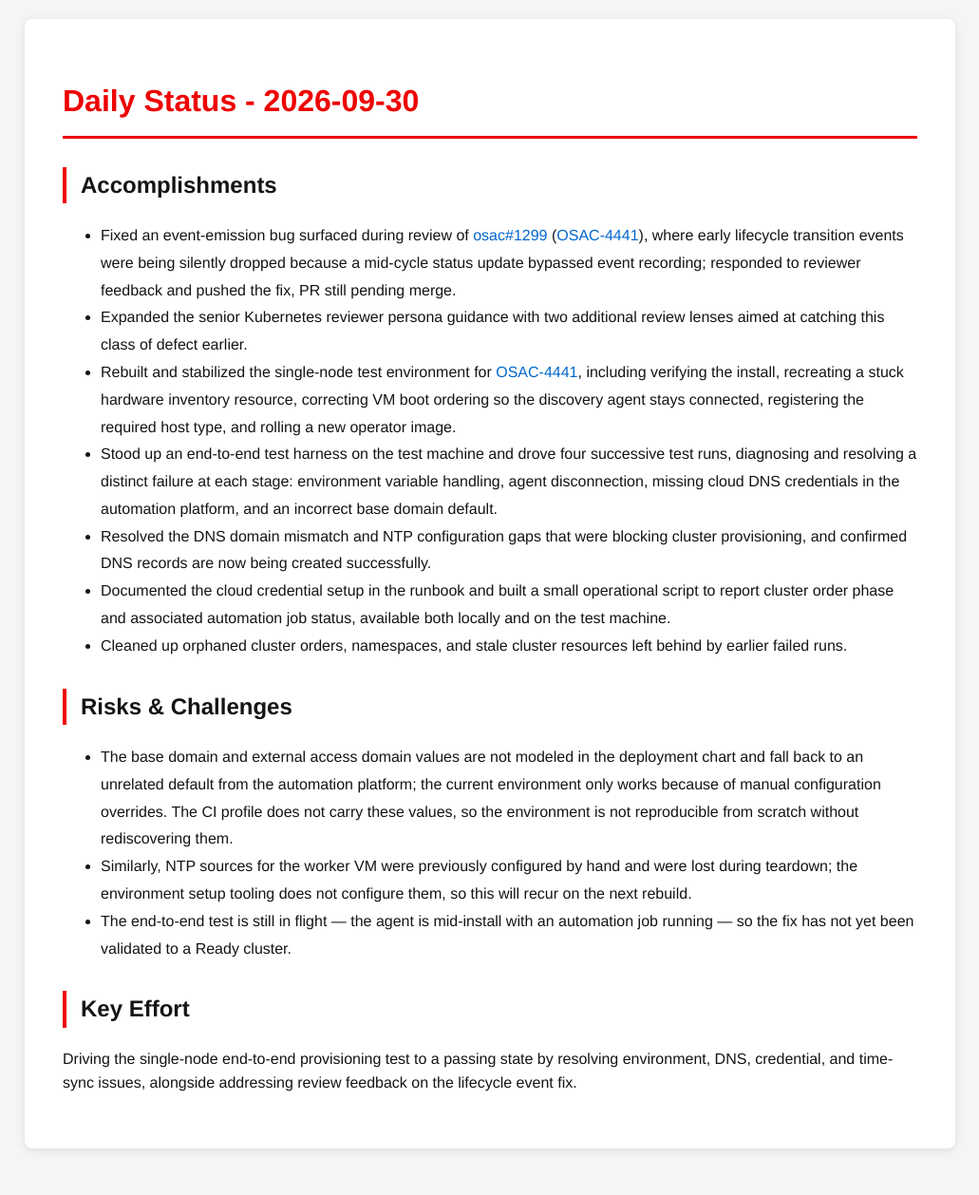
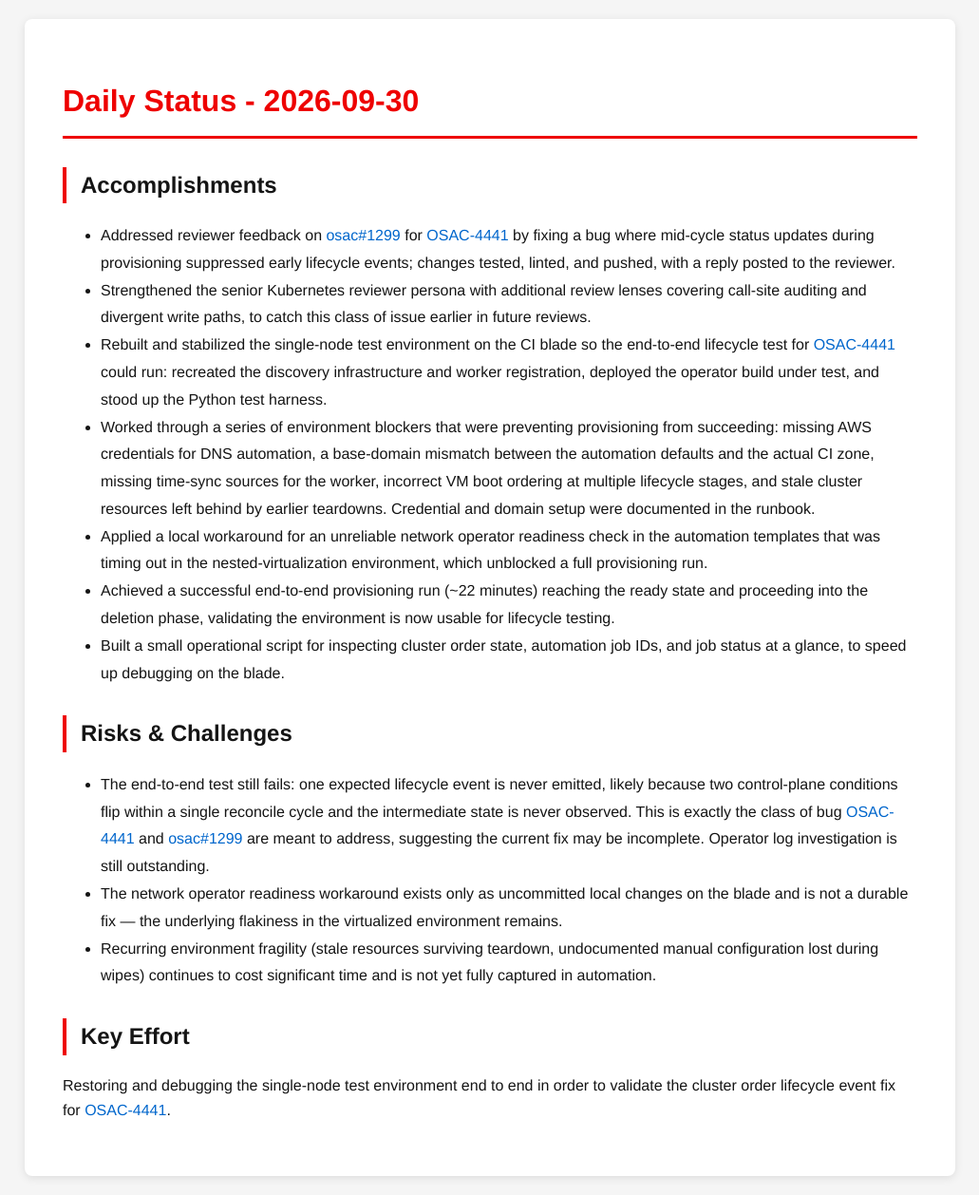
Before and after one commit to tzvatot/daily-status, a Jekyll site: the page built from 2026-09-30.md, in a window 1280 px wide. Shown: the whole page at 95% size, without its empty margins (124-1155 px from the left). Built offline with Jekyll 4.4.1, drawn with Linux system fonts in a browser that asks for light colours; before the commit the page ends 1229 px from its top, so only the background shows below that.

Commit message:
Daily status update - 2026-09-30

```diff
--- a/2026-09-30.md
+++ b/2026-09-30.md
@@ -7,18 +7,18 @@ date: 2026-09-30
 # Daily Status - 2026-09-30
 
 ## Accomplishments
-- Fixed an event-emission bug surfaced during review of [osac#1299](https://github.com/osac-project/osac/pull/1299) ([OSAC-4441](https://redhat.atlassian.net/browse/OSAC-4441)), where early lifecycle transition events were being silently dropped because a mid-cycle status update bypassed event recording; responded to reviewer feedback and pushed the fix, PR still pending merge.
-- Expanded the senior Kubernetes reviewer persona guidance with two additional review lenses aimed at catching this class of defect earlier.
-- Rebuilt and stabilized the single-node test environment for [OSAC-4441](https://redhat.atlassian.net/browse/OSAC-4441), including verifying the install, recreating a stuck hardware inventory resource, correcting VM boot ordering so the discovery agent stays connected, registering the required host type, and rolling a new operator image.
-- Stood up an end-to-end test harness on the test machine and drove four successive test runs, diagnosing and resolving a distinct failure at each stage: environment variable handling, agent disconnection, missing cloud DNS credentials in the automation platform, and an incorrect base domain default.
-- Resolved the DNS domain mismatch and NTP configuration gaps that were blocking cluster provisioning, and confirmed DNS records are now being created successfully.
-- Documented the cloud credential setup in the runbook and built a small operational script to report cluster order phase and associated automation job status, available both locally and on the test machine.
-- Cleaned up orphaned cluster orders, namespaces, and stale cluster resources left behind by earlier failed runs.
+- Addressed reviewer feedback on [osac#1299](https://github.com/osac-project/osac/pull/1299) for [OSAC-4441](https://redhat.atlassian.net/browse/OSAC-4441) by fixing a bug where mid-cycle status updates during provisioning suppressed early lifecycle events; changes tested, linted, and pushed, with a reply posted to the reviewer.
+- Strengthened the senior Kubernetes reviewer persona with additional review lenses covering call-site auditing and divergent write paths, to catch this class of issue earlier in future reviews.
+- Rebuilt and stabilized the single-node test environment on the CI blade so the end-to-end lifecycle test for [OSAC-4441](https://redhat.atlassian.net/browse/OSAC-4441) could run: recreated the discovery infrastructure and worker registration, deployed the operator build under test, and stood up the Python test harness.
+- Worked through a series of environment blockers that were preventing provisioning from succeeding: missing AWS credentials for DNS automation, a base-domain mismatch between the automation defaults and the actual CI zone, missing time-sync sources for the worker, incorrect VM boot ordering at multiple lifecycle stages, and stale cluster resources left behind by earlier teardowns. Credential and domain setup were documented in the runbook.
+- Applied a local workaround for an unreliable network operator readiness check in the automation templates that was timing out in the nested-virtualization environment, which unblocked a full provisioning run.
+- Achieved a successful end-to-end provisioning run (~22 minutes) reaching the ready state and proceeding into the deletion phase, validating the environment is now usable for lifecycle testing.
+- Built a small operational script for inspecting cluster order state, automation job IDs, and job status at a glance, to speed up debugging on the blade.
 
 ## Risks & Challenges
-- The base domain and external access domain values are not modeled in the deployment chart and fall back to an unrelated default from the automation platform; the current environment only works because of manual configuration overrides. The CI profile does not carry these values, so the environment is not reproducible from scratch without rediscovering them.
-- Similarly, NTP sources for the worker VM were previously configured by hand and were lost during teardown; the environment setup tooling does not configure them, so this will recur on the next rebuild.
-- The end-to-end test is still in flight — the agent is mid-install with an automation job running — so the fix has not yet been validated to a Ready cluster.
+- The end-to-end test still fails: one expected lifecycle event is never emitted, likely because two control-plane conditions flip within a single reconcile cycle and the intermediate state is never observed. This is exactly the class of bug [OSAC-4441](https://redhat.atlassian.net/browse/OSAC-4441) and [osac#1299](https://github.com/osac-project/osac/pull/1299) are meant to address, suggesting the current fix may be incomplete. Operator log investigation is still outstanding.
+- The network operator readiness workaround exists only as uncommitted local changes on the blade and is not a durable fix — the underlying flakiness in the virtualized environment remains.
+- Recurring environment fragility (stale resources surviving teardown, undocumented manual configuration lost during wipes) continues to cost significant time and is not yet fully captured in automation.
 
 ## Key Effort
-Driving the single-node end-to-end provisioning test to a passing state by resolving environment, DNS, credential, and time-sync issues, alongside addressing review feedback on the lifecycle event fix.
+Restoring and debugging the single-node test environment end to end in order to validate the cluster order lifecycle event fix for [OSAC-4441](https://redhat.atlassian.net/browse/OSAC-4441).
```
